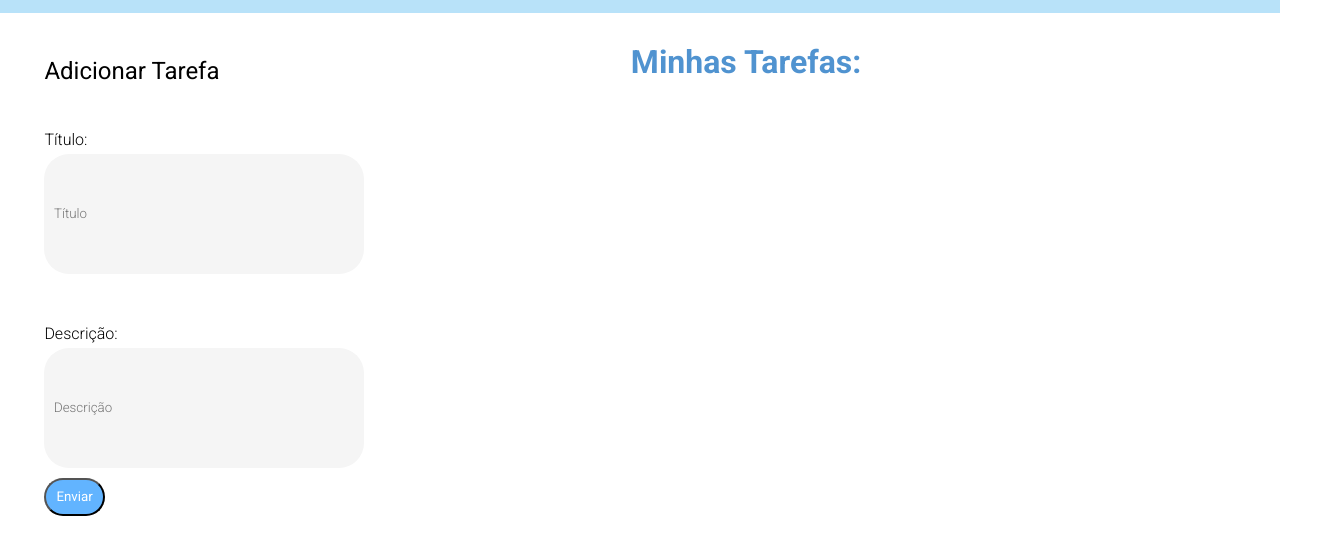
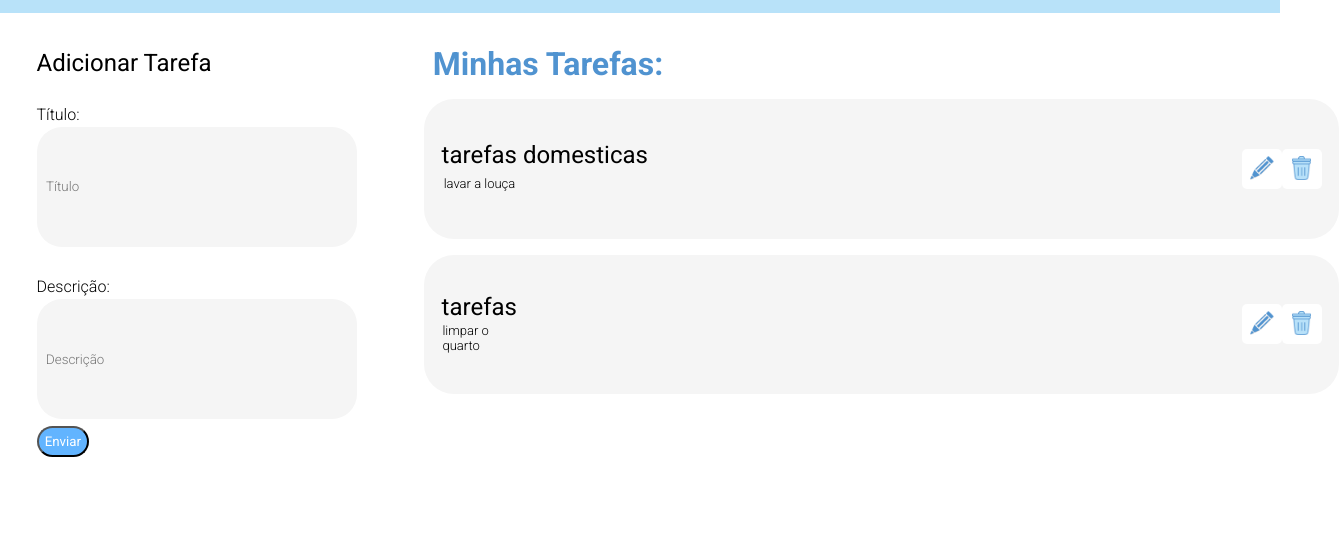
Before and after one commit to ThayssaAp/toDoList, a plain HTML site: page index.html in a window 1280 px wide. Shown: the part 76-630 px from the top of the page, 1339 px wide, since content can reach past the window. Drawn offline with Linux system fonts and the light colour scheme.

Commit message:
resolvendo problema da lista de tarefas

```diff
--- a/src/js/index.js
+++ b/src/js/index.js
@@ -54,8 +54,8 @@
         li.appendChild(div2)
 
         var ul = document.getElementsByClassName("lista")
-
-        ul.appendChild(li)
+        console.log(ul);
+        ul[0].appendChild(li)
     }
 }
 
```
Also changed, not shown: index.html (+1 -14 lines).
